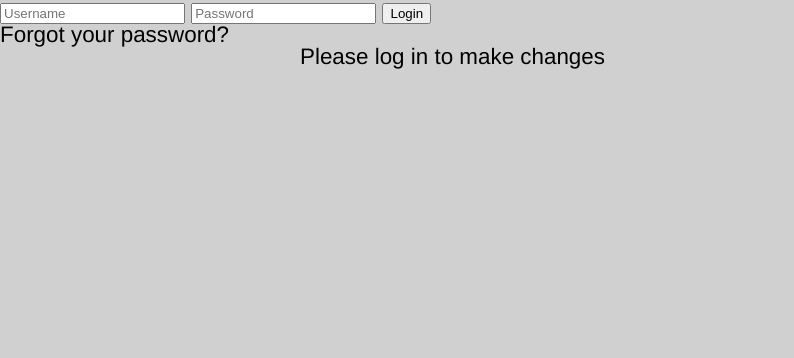
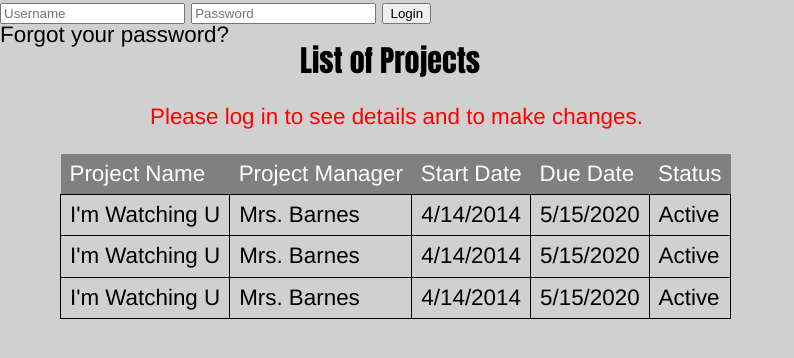
Before and after one commit to temporizer/ctec227-final, a PHP site: page / in a window 1280 px wide. Shown: the part 140-498 px from the top of the page, without its empty margins (0-794 px from the left). Run offline with PHP 8.4, Linux system fonts and the light colour scheme; a stand-in replaces the project's code that opens the database connection; some libraries are stand-ins or nearby versions.

Commit message:
merged both

```diff
--- a/index.php
+++ b/index.php
@@ -7,7 +7,37 @@
 	} ?>
 
 
-<h1>Please log in to make changes</h1>
-<table></table>
+<h1 class="mighty">List of Projects</h1>
+<h2>Please log in to see details and to make changes.</h2>
+<table>
+<tr>
+  <th>Project Name</th>
+  <th>Project Manager</th>
+  <th>Start Date</th>
+  <th>Due Date</th>
+  <th>Status</th>
+</tr>
+<tr>
+  <td>I'm Watching U</td>
+  <td>Mrs. Barnes</td>
+  <td>4/14/2014</td>
+  <td>5/15/2020</td>
+  <td>Active</td>
+</tr>
+<tr>
+  <td>I'm Watching U</td>
+  <td>Mrs. Barnes</td>
+  <td>4/14/2014</td>
+  <td>5/15/2020</td>
+  <td>Active</td>
+</tr>
+<tr>
+  <td>I'm Watching U</td>
+  <td>Mrs. Barnes</td>
+  <td>4/14/2014</td>
+  <td>5/15/2020</td>
+  <td>Active</td>
+</tr>
+</table>
 
 <?php include 'includes/footer.inc.php'; ?>
```
